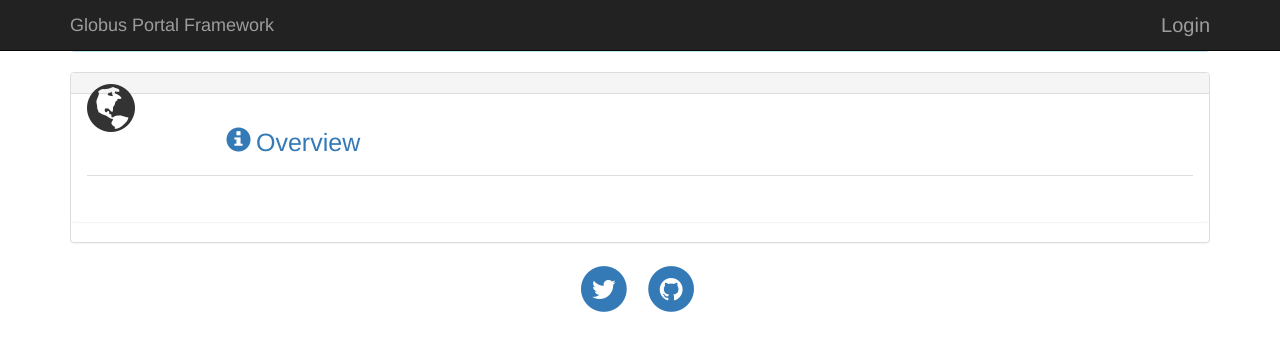
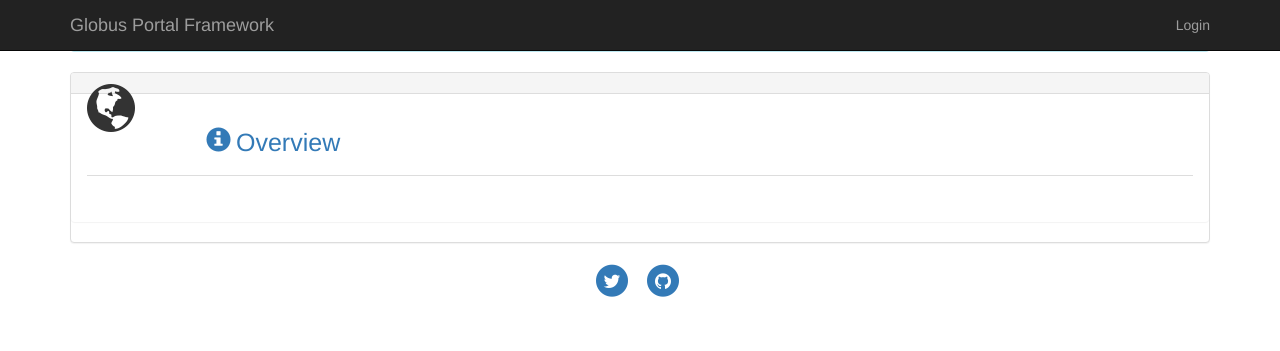
Before and after one commit to globus/django-globus-portal-framework, a Django app: page /test/metadata in a window 1280 px wide. Shown: the top 351 px of the page. Run offline with Django 3.2, Linux system fonts and the light colour scheme; some libraries are stand-ins or nearby versions.

Commit message:
Fixed CSS: top level li dec changing font size of nav

```diff
--- a/globus_portal_framework/search/static/css/search/detail-base.css
+++ b/globus_portal_framework/search/static/css/search/detail-base.css
@@ -1,9 +1,3 @@
-
-li {
-    display: block;
-    font-size: 20px;
-    padding-left: 20px;
-}
 
 #panel-heading-logo {
     float: left;
--- a/globus_portal_framework/search/static/css/search/detail-overview.css
+++ b/globus_portal_framework/search/static/css/search/detail-overview.css
@@ -23,8 +23,10 @@ li .glyphicon {
     margin-top: 0px;
 }
 
-li {
+.column-general-info li {
     font-size: 20px;
+    display: block;
+    padding-left: 20px;
 }
 
 li .alert {
--- a/globus_portal_framework/search/templates/detail-overview.html
+++ b/globus_portal_framework/search/templates/detail-overview.html
@@ -17,6 +17,7 @@
 <div class="row">
     <div class="col-sm-4 column">
         <h3 class="column-content">General Info</h3>
+        <div class="column-general-info">
             <ul>
                 {% if fields.rights_list %}
                 <li><span class="glyphicon glyphicon-ok-circle" aria-hidden="true"></span>
@@ -61,8 +62,8 @@
                 {{ fields.publication_year.value }}
                 </li>
                 {% endif %}
-
             </ul>
+        </div>
     </div>
     <div class="col-sm-4 column">
         <h3 class="text-center column-title">Descriptive Metadata</h3>
```
Lines whose indentation alone changed are shown as unchanged.
